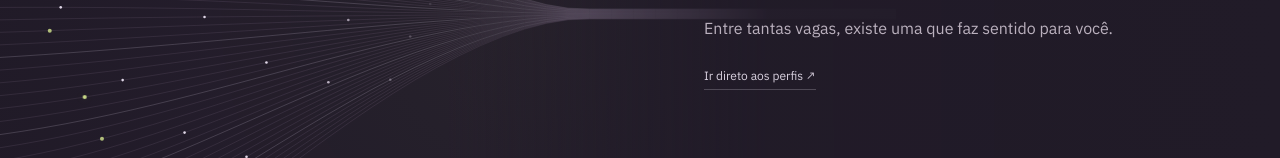
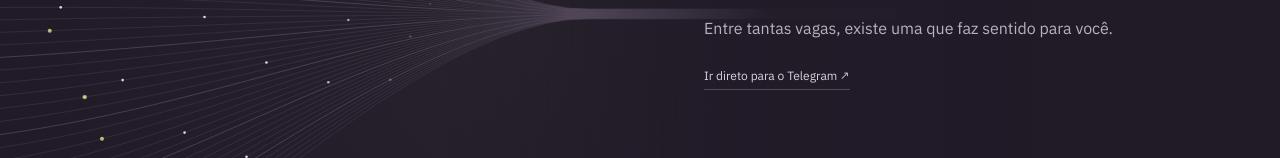
Before and after one commit to gustavo-henriq/JobHunter-Site, a Next.js app: page / in a window 1280 px wide. Shown: the part 402-560 px from the top of the page. Built offline with nearby package versions, Linux system fonts and the light colour scheme; no server answers.

Commit message:
feat: add JobHunter favicon and Telegram shortcut

```diff
--- a/app/explorar/TunnelHero.tsx
+++ b/app/explorar/TunnelHero.tsx
@@ -228,7 +228,7 @@ export function TunnelHero({ title, tags }: { title: string; tags: string[] }) {
         <span className="jx-eyebrow">SUA PRÓXIMA POSSIBILIDADE ESTÁ A CAMINHO</span>
         <h1>Quanto tempo<br />você gasta buscando<br /><em>oportunidades?</em></h1>
         <p>Entre tantas vagas, existe uma que faz sentido para você.</p>
-        <a href="#jx-profiles" className="th-skip">Ir direto aos perfis ↗</a>
+        <a href="https://t.me/gutosmboy" target="_blank" rel="noreferrer" className="th-skip">Ir direto para o Telegram ↗</a>
       </div>
       <div className="th-hook th-gather-copy" ref={hook}><h2>Comece a gastar<br />seu tempo com<br /><em>o que realmente importa.</em></h2></div>
       <div className="th-end" ref={end}><span className="jx-eyebrow">DO FLUXO PARA O SEU TELEGRAM</span><h2>Você segue <br />o seu dia.<br /><em>As oportunidades <br />chegam até você.</em></h2><a className="jx-button" href="#jx-profiles">Encontre seu próximo passo ↗</a></div>
--- a/app/layout.tsx
+++ b/app/layout.tsx
@@ -26,8 +26,8 @@ export const metadata: Metadata = {
     images: ["/og.png"],
   },
   icons: {
-    icon: [{ url: "/job-hunter-encaixe.png", type: "image/png", sizes: "128x128" }],
-    shortcut: "/job-hunter-encaixe.png",
+    icon: [{ url: "/favicon-jobhunter.png", type: "image/png", sizes: "128x128" }],
+    shortcut: "/favicon-jobhunter.png",
   },
   alternates: {
     canonical: "/",
```
Also changed, not shown: public/favicon-jobhunter.png (added).
